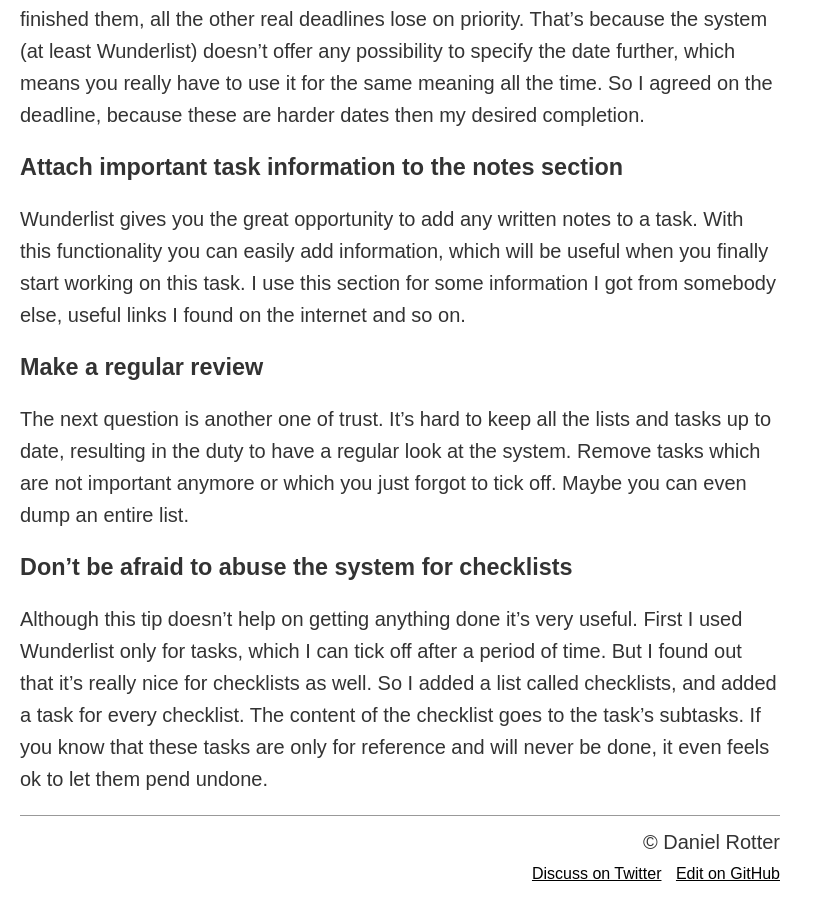
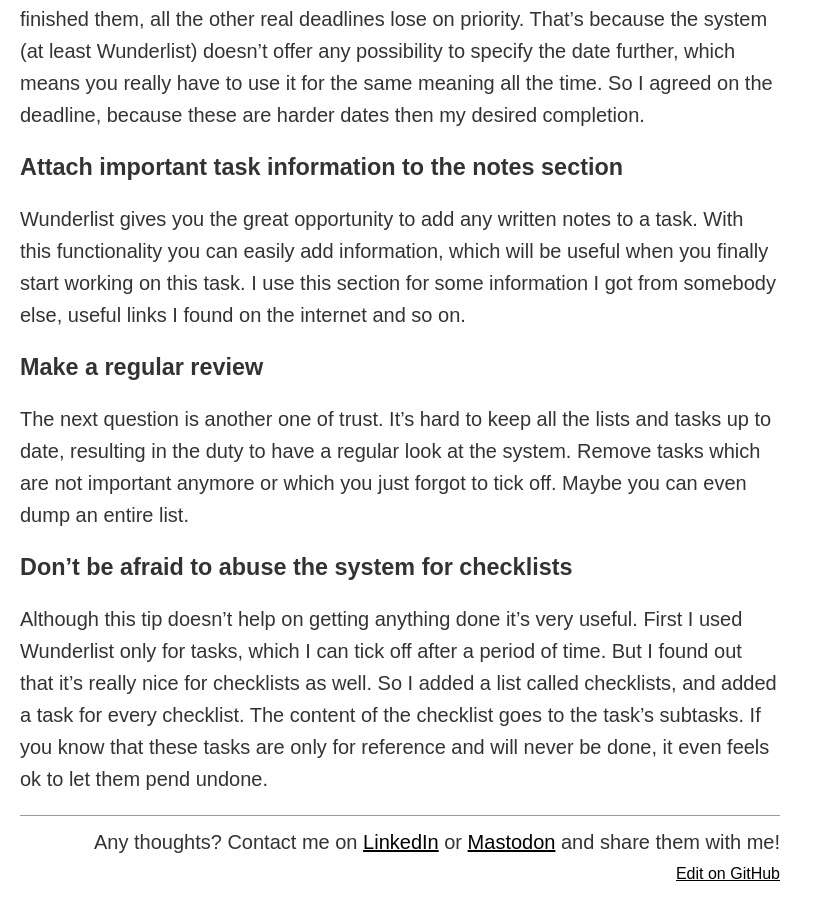
Before and after one commit to danrot/danrot.github.io, a Jekyll site: the page built from _posts/2014-02-07-my-getting-things-done-system-in-wunderlist.md, in a window 1280 px wide and 900 px high, scrolled down 1503 px. Shown: the whole window, without its empty margins (0-823 px from the left). Built offline with Jekyll 4.4.1, drawn with Linux system fonts in a browser that asks for light colours.

Commit message:
Update social media references (#19)

```diff
--- a/_layouts/master.html
+++ b/_layouts/master.html
@@ -16,14 +16,20 @@
             <a href="/" class="title">Daniel Rotter</a>
             <a href="/" class="subtitle">Web Developer</a>
             <div class="social-links">
+                <a href="https://www.linkedin.com/in/rotter-daniel/" class="social-link">
+                    <img alt="LinkedIn" src="/images/linkedin.svg" width="26" height="26" />
+                </a>
+                <a href="https://mastodon.social/@danrot" class="social-link" rel="me">
+                    <img alt="LinkedIn" src="/images/mastodon.svg" width="26" height="26" />
+                </a>
                 <a href="https://www.github.com/danrot" class="social-link github-link">
                     <img alt="GitHub" src="/images/github.svg" width="26" height="26" />
                 </a>
+                <a href="/feed.xml" class="social-link feed-link">
+                    <img alt="Feed" src="/images/feed.svg" width="26" height="26" />
+                </a>
                 <a href="https://www.twitter.com/danrot90" class="social-link twitter-link">
                     <img alt="Twitter" src="/images/twitter.svg" width="40" height="40" />
-                </a>
-                <a href="/feed.xml" class="social-link feed-link">
-                    <img alt="Feed" src="/images/feed.svg" width="26" height="26" />
                 </a>
             </div>
         </header>
--- a/_layouts/post.html
+++ b/_layouts/post.html
@@ -16,10 +16,11 @@ layout: master
     </div>
 </article>
 
-<nav class="interactions">
-    © Daniel Rotter
+
+<footer class="interactions">
+	Any thoughts? Contact me on <a href="https://www.linkedin.com/in/rotter-daniel/">LinkedIn</a> or
+	<a href="https://mastodon.social/@danrot">Mastodon</a> and share them with me!
     <ul>
-        <li><a href="https://twitter.com/search?q={{ site.url }}{{ page.url }}">Discuss on Twitter</a></li>
         <li><a href="https://github.com/danrot/danrot.github.io/edit/master/{{ page.path }}">Edit on GitHub</a></li>
     </ul>
-</nav>
+</footer>
```
Also changed, not shown: images/linkedin.svg (added), images/mastodon.svg (added).
